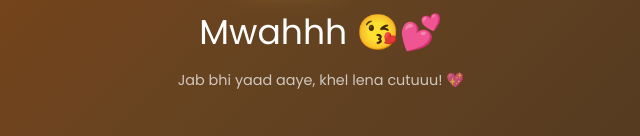
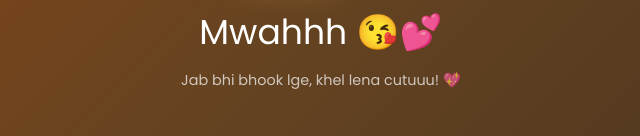
Before and after one commit to Pushkar1323/Tingu, a plain HTML site: page index.html in a window 1280 px wide. Shown: the part 2779-2915 px from the top of the page, 319-959 px from the left. Drawn offline with Linux system fonts and the light colour scheme.

Commit message:
Update index.html

```diff
--- a/index.html
+++ b/index.html
@@ -387,7 +387,7 @@
     <p class="footer-title">🥘 Dosa Love Game 🥘</p>
     <p class="footer-love">Made by <span class="pucchu">Pucchu</span> for <span class="appu">Appuu</span> 💋</p>
     <p class="footer-kiss">Mwahhh 😘💕</p>
-    <p class="footer-sub">Jab bhi yaad aaye, khel lena cutuuu! 💖</p>
+    <p class="footer-sub">Jab bhi bhook lge, khel lena cutuuu! 💖</p>
 </footer>
 
     <!-- Popup Overlay -->
```
